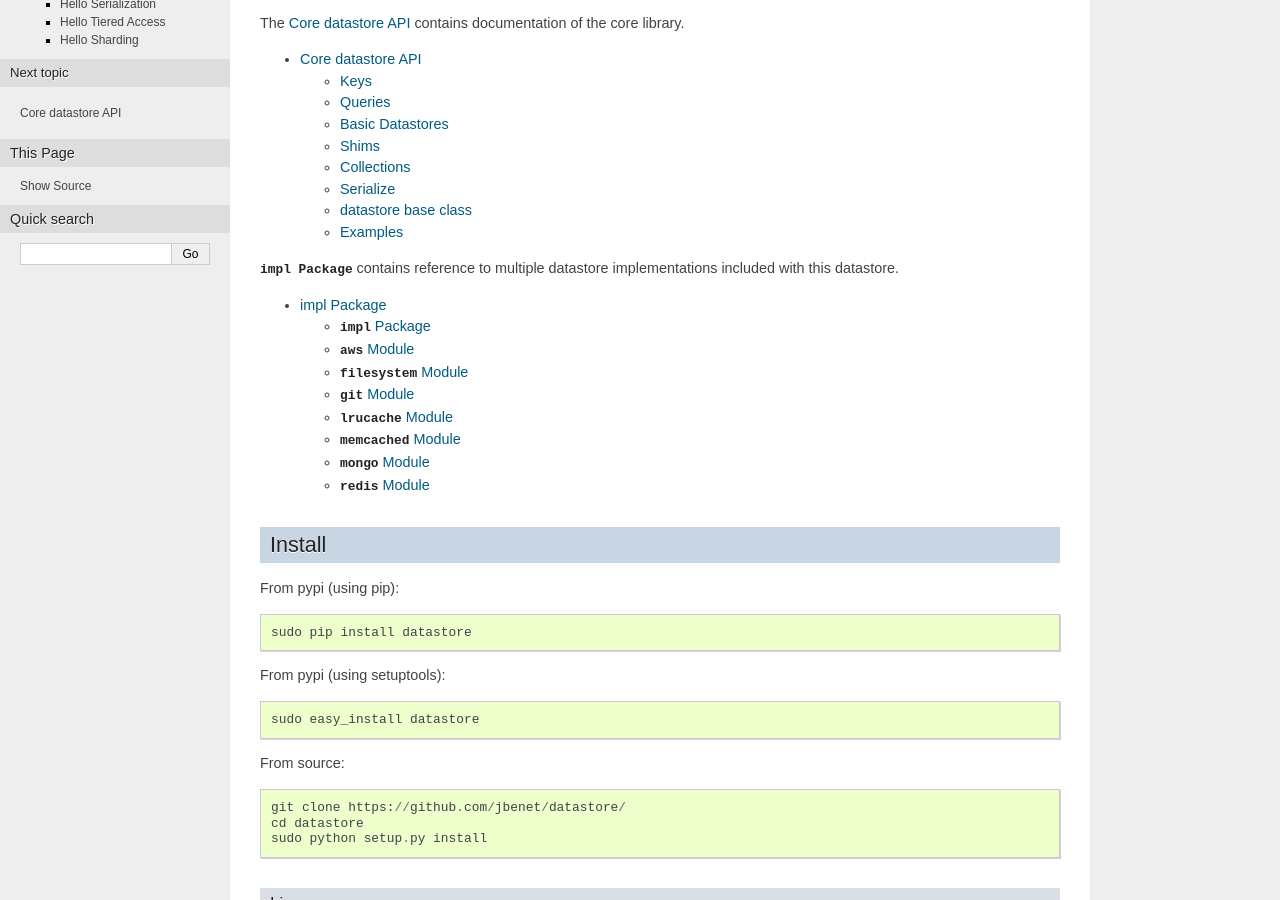
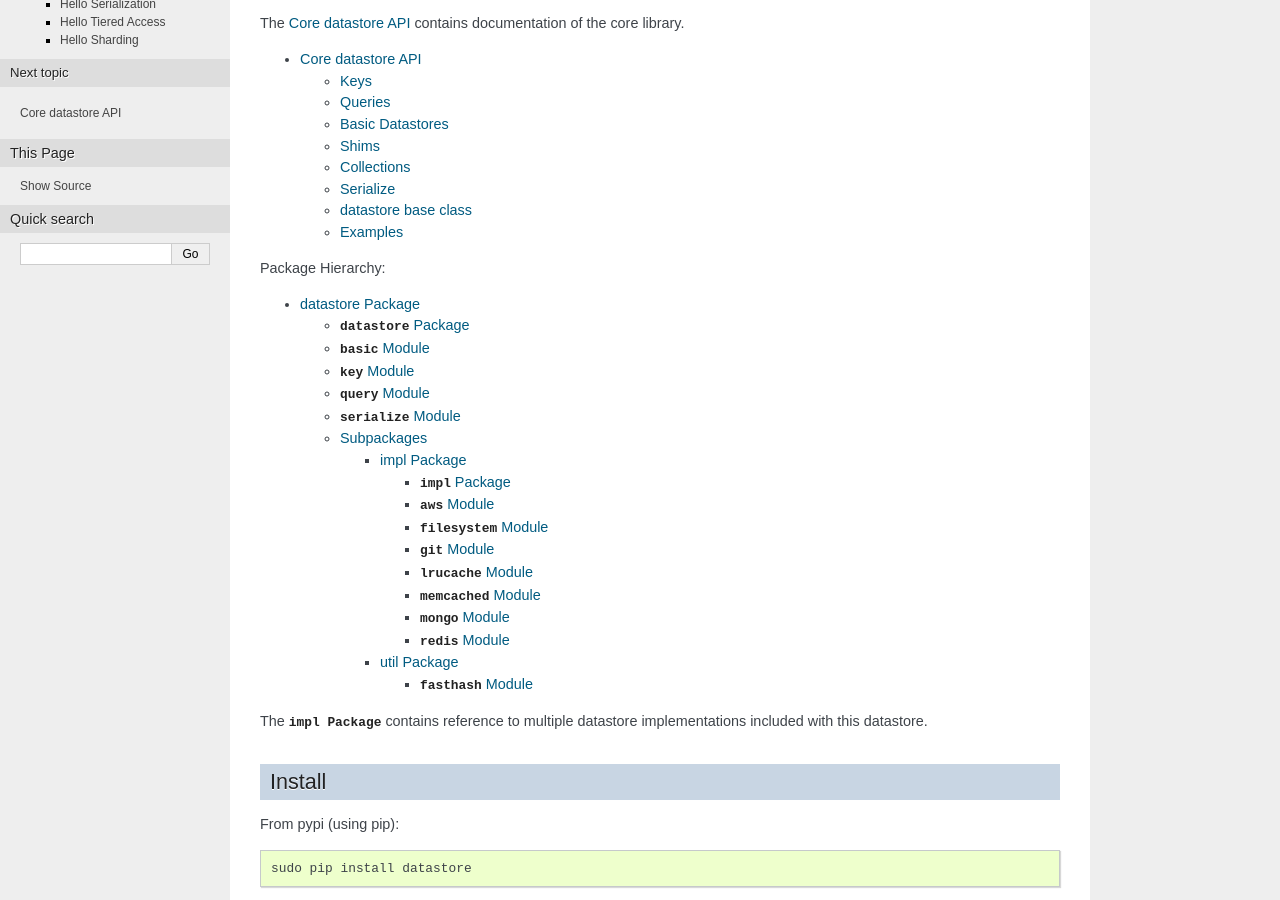
Before and after one commit to datastore/datastore, a Sphinx documentation site: the page built from docs/index.rst, in a window 1280 px wide and 900 px high, scrolled down 365 px. Built offline with Sphinx 7.4.7, drawn with Linux system fonts in a browser that asks for light colours.

Commit message:
Docs: list whole package hierachy in index

```diff
--- a/docs/index.rst
+++ b/docs/index.rst
@@ -31,14 +31,16 @@ The :ref:`api` contains documentation of the core library.
 
    api/index
 
-:py:mod:`impl Package <datastore.impl>` contains reference to multiple datastore
-implementations included with this datastore.
 
+Package Hierarchy:
 
 .. toctree::
-   :maxdepth: 3
+   :maxdepth: 4
 
-   package/datastore.impl
+   package/datastore
+
+The :py:mod:`impl Package <datastore.impl>` contains reference to multiple
+datastore implementations included with this datastore.
 
 
 Install
```
